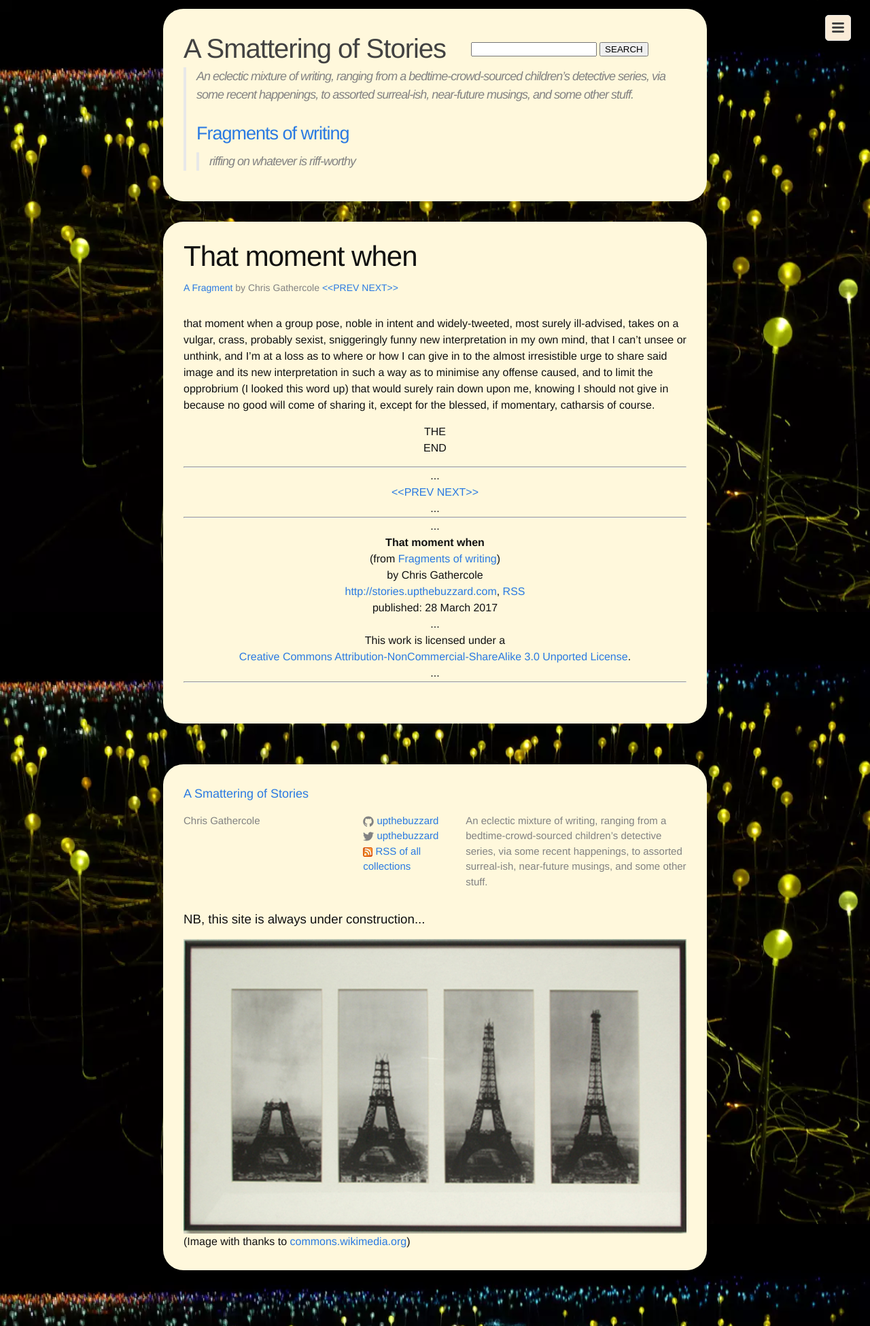
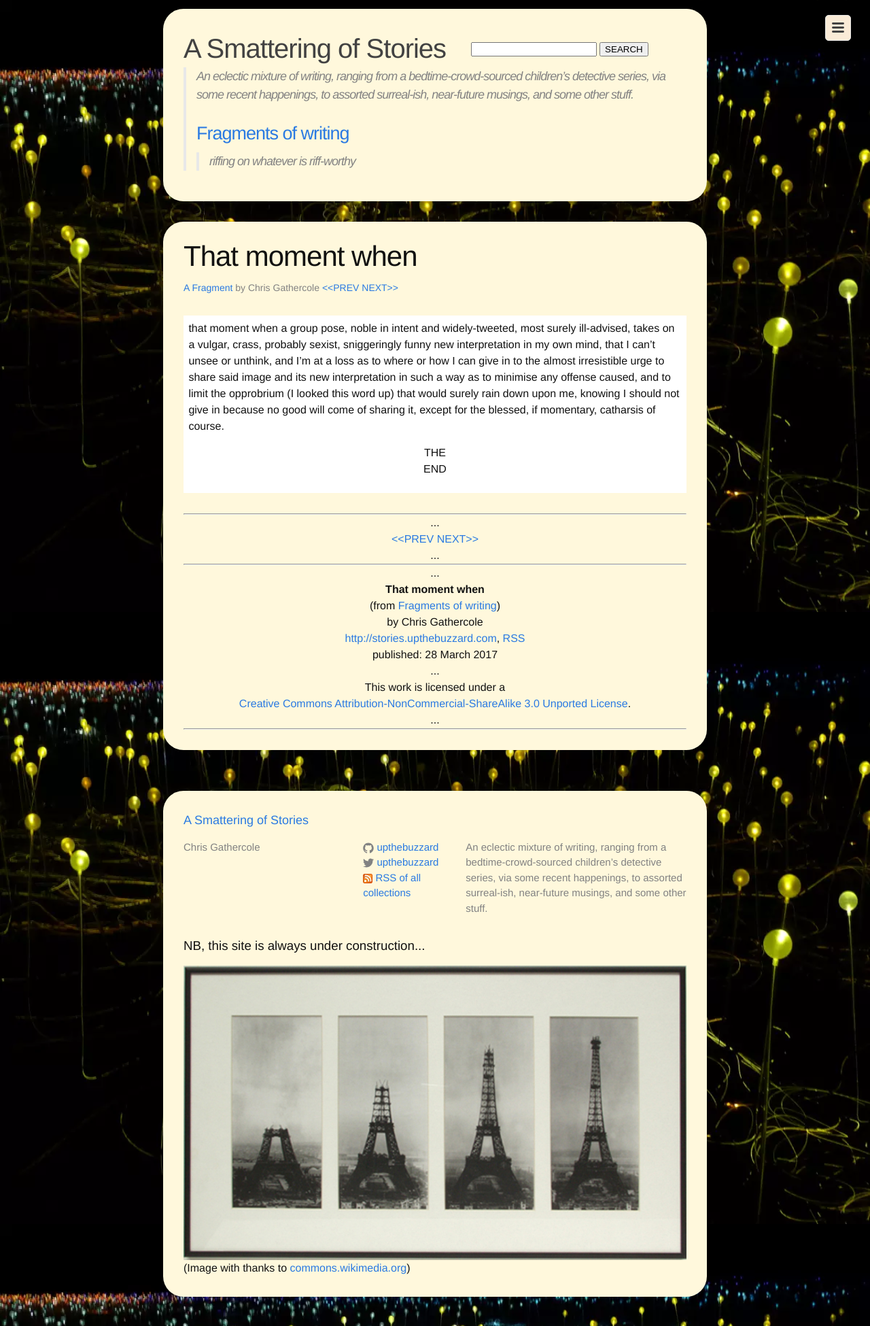
Before and after one commit to upthebuzzard/upthebuzzard.github.io, a Jekyll site: the page built from _fragments/2017-03-28-that-moment-when.md, in a window 1280 px wide. Shown: the whole page at 68% size. Built offline with Jekyll 4.4.1, drawn with Linux system fonts in a browser that asks for light colours; some web fonts are replaced.

Commit message:
design by random stagger: white background for the story text

```diff
--- a/_layouts/post.html
+++ b/_layouts/post.html
@@ -47,8 +47,12 @@ layout: default
         <div style="text-align:center;">THE</div>
         <div style="text-align:center;">END</div>
         <p></p>
+      </div>
+      <div class="post-content-details">
         {% include story_details.html %}
       {% else %}
+      </div>
+      <div class="post-content-details">
         {% if posts.size > 1 %}
           <h3>Other posts</h3>
           {% include collection_prev_next.html %}
--- a/_sass/minima/_layout.scss
+++ b/_sass/minima/_layout.scss
@@ -242,6 +242,9 @@
 }
 
 .post-content {
+  background-color: white;
+  padding: 1%;
+
   margin-bottom: $spacing-unit;
 
   h2 {
```
